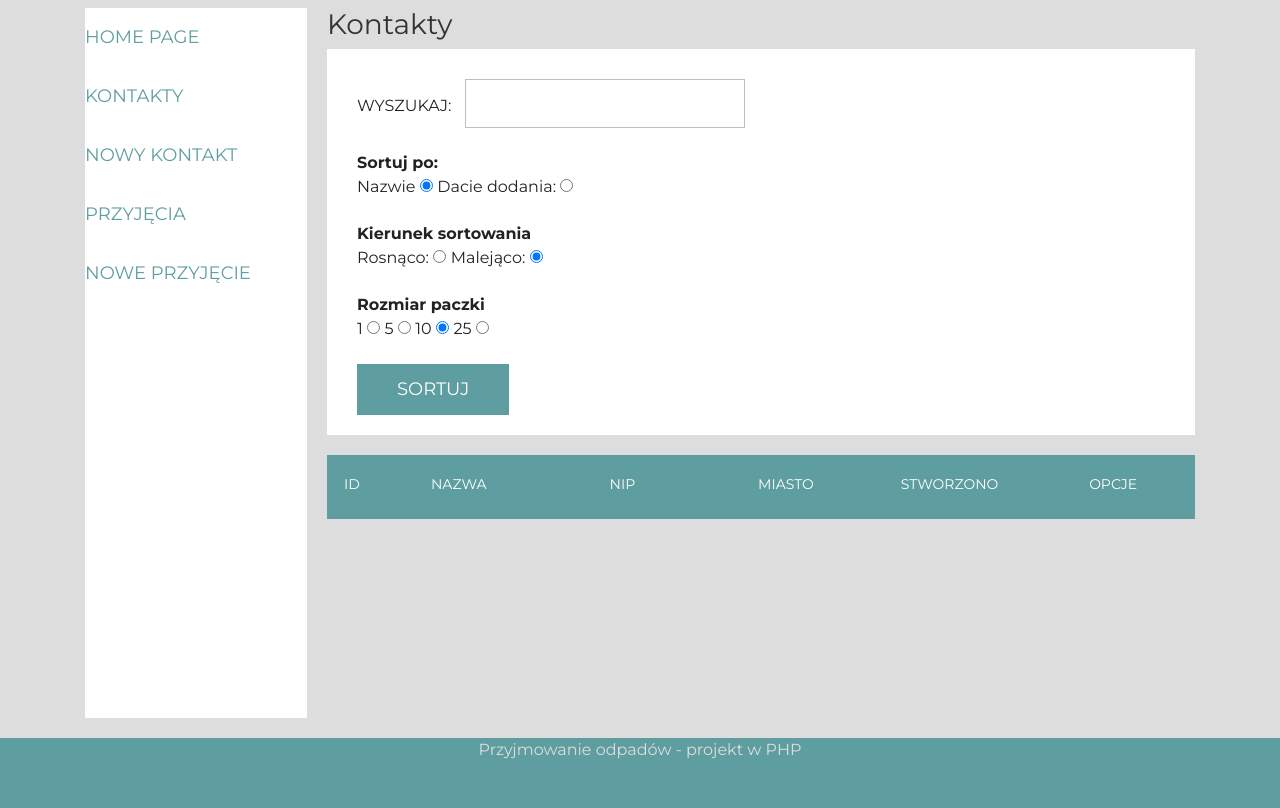
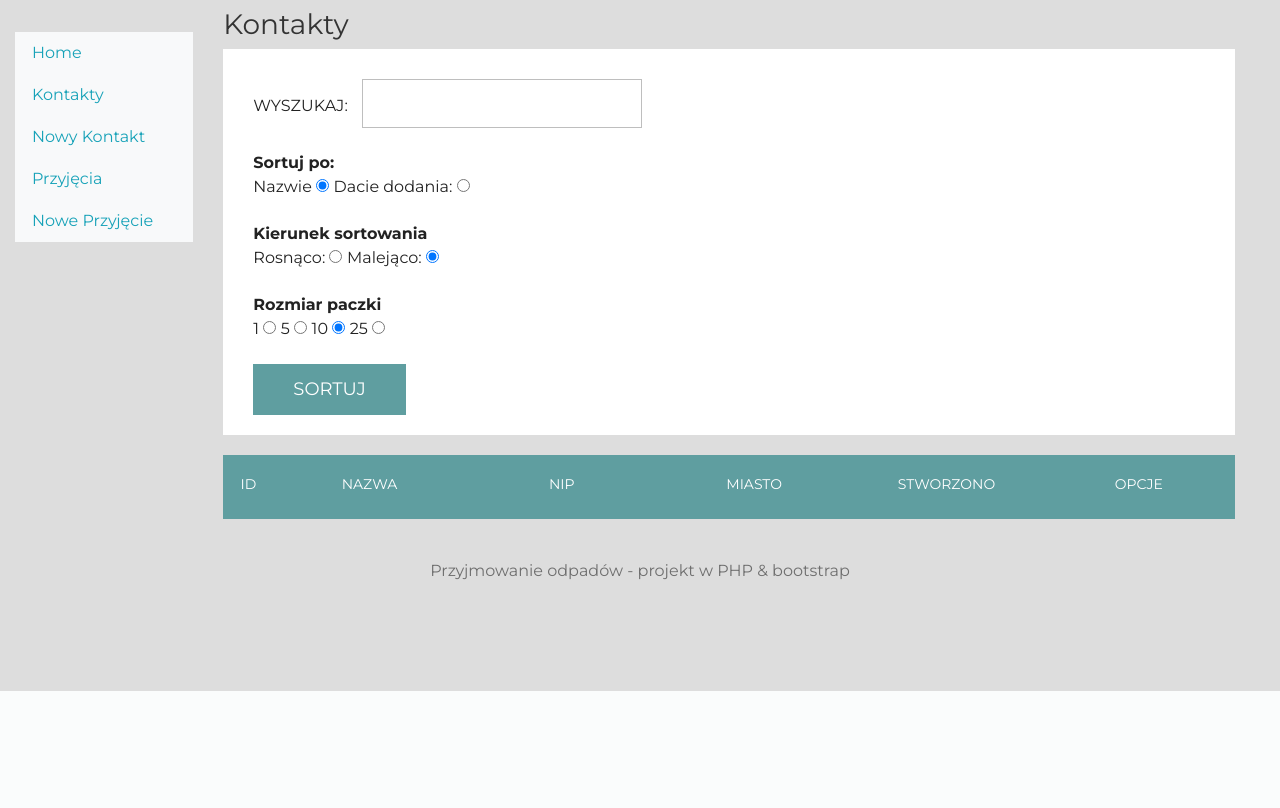
Before and after one commit to xSpinifex/WasteReceiveAPP, a PHP site: page /?module=contacts&action=contactsList in a window 1280 px wide. Shown: the part 109-917 px from the top of the page. After the commit the page ends 800 px from the top, so only its background shows below. Run offline with PHP 8.4, Linux system fonts and the light colour scheme; data that the repository does not hold is empty; some libraries are stand-ins or nearby versions.

Commit message:
change layout.php to bootstrap

```diff
--- a/public/style.css
+++ b/public/style.css
@@ -9,7 +9,6 @@
 header .bg-cadetblue {
   background-color: cadetblue;
 }
-
 
 
 
@@ -29,7 +28,6 @@
   min-height: 100vh;
 
 }
-
 
 h1 {
   font-size: 44px;
@@ -176,43 +174,7 @@
   flex-grow: 1;
 }
 
-.menu {
-  width: 20%;
-  background-color: white;
-}
 
-.menu ul {
-  list-style: none;
-}
-
-.menu ul a {
-  display: block;
-  color: cadetblue;
-  font-size: 18px;
-  text-transform: uppercase;
-  padding: 16px 0;
-  text-decoration: none;
-}
-
-.menu ul a:hover {
-  font-weight: bold;
-}
-
-.page {
-  width: calc(80% - 20px);
-  margin-left: 20px;
-}
-
-.footer {
-  margin-top: 20px;
-  background-color: cadetblue;
-  padding-bottom: 30px;
-}
-
-.footer p {
-  text-align: center;
-  color: #ddd;
-}
 
 
 .list {
--- a/templates/layout.php
+++ b/templates/layout.php
@@ -18,30 +18,29 @@
     </div>
   </header>
 
-  <div class="wrapper">
-    <div class="container">
-      <div class="menu">
-        <ul>
-          <li><a href="/">Home Page</a></li>
-          <li><a href="/?module=contacts&action=contactsList">Kontakty</a></li>
-          <li><a href="/?module=contacts&action=createContact">Nowy Kontakt</a></li> <!--   -->
-          <li><a href="/?module=waste&action=wasteReceiveList">Przyjęcia</a></li>
-          <li><a href="/?module=waste&action=wasteReceiveCreate">Nowe Przyjęcie</a></li>
-        </ul>
-      </div>
+  <main class="container-fluid row">
 
-      <div class="page">
+    <nav class="col-4 col-lg-2 mt-4 flex-column">
+      <a class="nav-link bg-light text-info border border-light" href="/">Home</a>
+      <a class="nav-link bg-light text-info border border-light" href="/?module=contacts&action=contactsList">Kontakty</a>
+      <a class="nav-link bg-light text-info border border-light" href="/?module=contacts&action=createContact">Nowy Kontakt</a>
+      <a class="nav-link bg-light text-info border border-light" href="/?module=waste&action=wasteReceiveList">Przyjęcia</a>
+      <a class="nav-link bg-light text-info border border-light" href="/?module=waste&action=wasteReceiveCreate">Nowe Przyjęcie</a>
+    </nav>
 
-        <?php require_once("templates/pages/$page.php");
+    <section class="col-8 col-lg-10">
+      <?php require_once("templates/pages/$page.php");
+      ?>
+    </section>
 
-        ?>
-      </div>
+  </main>
+
+  <footer class="">
+    <div class="container-fluid p-4 bg-cadetblue mb-2 text-center">
+      <p class="text-black-50">Przyjmowanie odpadów - projekt w PHP & bootstrap</p>
     </div>
 
-    <div class="footer">
-      <p>Przyjmowanie odpadów - projekt w PHP</p>
-    </div>
-  </div>
+  </footer>
 
   <script src="https://code.jquery.com/jquery-3.5.1.slim.min.js" integrity="sha384-DfXdz2htPH0lsSSs5nCTpuj/zy4C+OGpamoFVy38MVBnE+IbbVYUew+OrCXaRkfj" crossorigin="anonymous"></script>
   <script src="https://cdn.jsdelivr.net/npm/popper.js@1.16.1/dist/umd/popper.min.js" integrity="sha384-9/reFTGAW83EW2RDu2S0VKaIzap3H66lZH81PoYlFhbGU+6BZp6G7niu735Sk7lN" crossorigin="anonymous"></script>
```
Also changed, not shown: src/Controller/AbstractController.php (+12 -17 lines).
